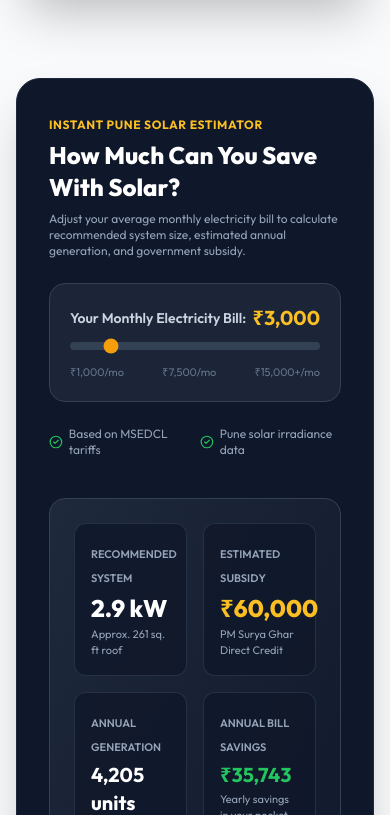
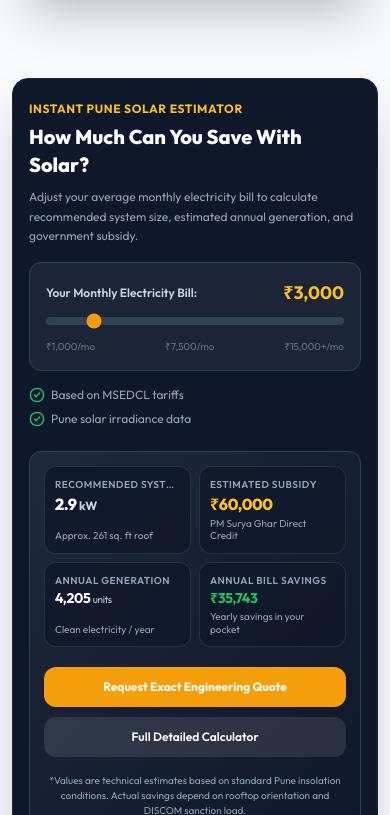
Before and after one commit to vidishagawas121/AquaSol, a React (Vite) app in the folder frontend/: page / in a window 390 px wide. Shown: the part 4609-5424 px from the top of the page. Built offline with nearby package versions, Linux system fonts and the light colour scheme.

Commit message:
fix(mobile): prevent subsidy numbers from overflowing cards and enhance mobile responsiveness

```diff
--- a/frontend/src/pages/HomePage.jsx
+++ b/frontend/src/pages/HomePage.jsx
@@ -483,27 +483,27 @@
       </section>
 
       {/* 5. INTERACTIVE SOLAR CALCULATOR QUICK WIDGET */}
-      <section className="max-w-7xl mx-auto px-4 sm:px-6 lg:px-8">
-        <div className="bg-slate-900 rounded-3xl p-8 sm:p-12 text-white shadow-2xl border border-slate-800">
-          <div className="grid grid-cols-1 lg:grid-cols-12 gap-10 items-center">
+      <section className="max-w-7xl mx-auto px-3 sm:px-6 lg:px-8">
+        <div className="bg-slate-900 rounded-2xl sm:rounded-3xl p-4 sm:p-8 lg:p-12 text-white shadow-2xl border border-slate-800">
+          <div className="grid grid-cols-1 lg:grid-cols-12 gap-6 lg:gap-10 items-center">
             {/* Calculator Controls */}
-            <div className="lg:col-span-6 space-y-6">
+            <div className="lg:col-span-6 space-y-4 sm:space-y-6">
               <div>
                 <span className="text-xs font-bold uppercase tracking-wider text-brand-amber-400">
                   Instant Pune Solar Estimator
                 </span>
-                <h2 className="text-2xl sm:text-3xl font-extrabold text-white mt-1">
+                <h2 className="text-xl sm:text-3xl font-extrabold text-white mt-1">
                   How Much Can You Save With Solar?
                 </h2>
-                <p className="text-xs sm:text-sm text-slate-400 mt-2">
+                <p className="text-xs sm:text-sm text-slate-400 mt-2 leading-relaxed">
                   Adjust your average monthly electricity bill to calculate recommended system size, estimated annual generation, and government subsidy.
                 </p>
               </div>
 
-              <div className="space-y-2 bg-slate-800/80 p-5 rounded-2xl border border-slate-700">
-                <div className="flex items-center justify-between text-sm">
+              <div className="space-y-2 bg-slate-800/80 p-4 sm:p-5 rounded-xl sm:rounded-2xl border border-slate-700">
+                <div className="flex items-center justify-between text-xs sm:text-sm">
                   <span className="text-slate-300 font-semibold">Your Monthly Electricity Bill:</span>
-                  <span className="text-xl font-bold text-brand-amber-400">₹{monthlyBill.toLocaleString('en-IN')}</span>
+                  <span className="text-lg sm:text-xl font-bold text-brand-amber-400">₹{monthlyBill.toLocaleString('en-IN')}</span>
                 </div>
                 <input
                   type="range"
@@ -514,63 +514,79 @@
                   onChange={(e) => setMonthlyBill(Number(e.target.value))}
                   className="w-full h-2 bg-slate-700 rounded-lg appearance-none cursor-pointer accent-brand-amber-500"
                 />
-                <div className="flex justify-between text-[11px] text-slate-500">
+                <div className="flex justify-between text-[10px] sm:text-[11px] text-slate-500">
                   <span>₹1,000/mo</span>
                   <span>₹7,500/mo</span>
                   <span>₹15,000+/mo</span>
                 </div>
               </div>
 
-              <div className="flex items-center gap-4 text-xs text-slate-400">
+              <div className="flex flex-col sm:flex-row sm:items-center gap-2 sm:gap-4 text-xs text-slate-400">
                 <div className="flex items-center gap-1.5">
-                  <CheckCircle2 className="w-4 h-4 text-brand-green-500" />
+                  <CheckCircle2 className="w-4 h-4 text-brand-green-500 shrink-0" />
                   <span>Based on MSEDCL tariffs</span>
                 </div>
                 <div className="flex items-center gap-1.5">
-                  <CheckCircle2 className="w-4 h-4 text-brand-green-500" />
+                  <CheckCircle2 className="w-4 h-4 text-brand-green-500 shrink-0" />
                   <span>Pune solar irradiance data</span>
                 </div>
               </div>
             </div>
 
             {/* Calculated Output Card */}
-            <div className="lg:col-span-6 bg-gradient-to-br from-slate-800 to-slate-900 p-6 sm:p-8 rounded-2xl border border-slate-700 space-y-6">
-              <div className="grid grid-cols-2 gap-4">
-                <div className="bg-slate-900/80 p-4 rounded-xl border border-slate-700/60">
-                  <span className="text-[11px] font-semibold text-slate-400 uppercase">Recommended System</span>
-                  <p className="text-2xl sm:text-3xl font-extrabold text-white mt-1">{calcResult.kw} kW</p>
-                  <p className="text-[11px] text-slate-400 mt-0.5">Approx. {Math.round(calcResult.kw * 90)} sq. ft roof</p>
+            <div className="lg:col-span-6 bg-gradient-to-br from-slate-800 to-slate-900 p-3.5 sm:p-6 lg:p-8 rounded-xl sm:rounded-2xl border border-slate-700 space-y-4 sm:space-y-6">
+              <div className="grid grid-cols-2 gap-2 sm:gap-4">
+                <div className="bg-slate-900/80 p-2.5 xs:p-3 sm:p-4 rounded-xl border border-slate-700/60 overflow-hidden flex flex-col justify-between">
+                  <div>
+                    <span className="text-[10px] sm:text-[11px] font-semibold text-slate-400 uppercase tracking-wider block truncate">Recommended System</span>
+                    <p className="text-base xs:text-lg sm:text-2xl lg:text-3xl font-extrabold text-white mt-0.5 sm:mt-1 leading-tight tracking-tight">
+                      {calcResult.kw} <span className="text-xs sm:text-base font-bold text-slate-300">kW</span>
+                    </p>
+                  </div>
+                  <p className="text-[10px] sm:text-[11px] text-slate-400 mt-1 leading-tight">Approx. {Math.round(calcResult.kw * 90)} sq. ft roof</p>
                 </div>
 
-                <div className="bg-slate-900/80 p-4 rounded-xl border border-slate-700/60">
-                  <span className="text-[11px] font-semibold text-slate-400 uppercase">Estimated Subsidy</span>
-                  <p className="text-2xl sm:text-3xl font-extrabold text-brand-amber-400 mt-1">₹{calcResult.subsidy.toLocaleString('en-IN')}</p>
-                  <p className="text-[11px] text-slate-400 mt-0.5">PM Surya Ghar Direct Credit</p>
+                <div className="bg-slate-900/80 p-2.5 xs:p-3 sm:p-4 rounded-xl border border-slate-700/60 overflow-hidden flex flex-col justify-between">
+                  <div>
+                    <span className="text-[10px] sm:text-[11px] font-semibold text-slate-400 uppercase tracking-wider block truncate">Estimated Subsidy</span>
+                    <p className="text-base xs:text-lg sm:text-2xl lg:text-3xl font-extrabold text-brand-amber-400 mt-0.5 sm:mt-1 leading-tight tracking-tight whitespace-nowrap">
+                      ₹{calcResult.subsidy.toLocaleString('en-IN')}
+                    </p>
+                  </div>
+                  <p className="text-[10px] sm:text-[11px] text-slate-400 mt-1 leading-tight">PM Surya Ghar Direct Credit</p>
                 </div>
 
-                <div className="bg-slate-900/80 p-4 rounded-xl border border-slate-700/60">
-                  <span className="text-[11px] font-semibold text-slate-400 uppercase">Annual Generation</span>
-                  <p className="text-xl sm:text-2xl font-bold text-white mt-1">{calcResult.units.toLocaleString('en-IN')} units</p>
-                  <p className="text-[11px] text-slate-400 mt-0.5">Clean electricity / year</p>
+                <div className="bg-slate-900/80 p-2.5 xs:p-3 sm:p-4 rounded-xl border border-slate-700/60 overflow-hidden flex flex-col justify-between">
+                  <div>
+                    <span className="text-[10px] sm:text-[11px] font-semibold text-slate-400 uppercase tracking-wider block truncate">Annual Generation</span>
+                    <p className="text-sm xs:text-base sm:text-xl lg:text-2xl font-bold text-white mt-0.5 sm:mt-1 leading-tight tracking-tight">
+                      {calcResult.units.toLocaleString('en-IN')} <span className="text-[10px] sm:text-xs font-normal text-slate-300">units</span>
+                    </p>
+                  </div>
+                  <p className="text-[10px] sm:text-[11px] text-slate-400 mt-1 leading-tight">Clean electricity / year</p>
                 </div>
 
-                <div className="bg-slate-900/80 p-4 rounded-xl border border-slate-700/60">
-                  <span className="text-[11px] font-semibold text-slate-400 uppercase">Annual Bill Savings</span>
-                  <p className="text-xl sm:text-2xl font-bold text-brand-green-500 mt-1">₹{calcResult.savings.toLocaleString('en-IN')}</p>
-                  <p className="text-[11px] text-slate-400 mt-0.5">Yearly savings in your pocket</p>
+                <div className="bg-slate-900/80 p-2.5 xs:p-3 sm:p-4 rounded-xl border border-slate-700/60 overflow-hidden flex flex-col justify-between">
+                  <div>
+                    <span className="text-[10px] sm:text-[11px] font-semibold text-slate-400 uppercase tracking-wider block truncate">Annual Bill Savings</span>
+                    <p className="text-sm xs:text-base sm:text-xl lg:text-2xl font-bold text-brand-green-500 mt-0.5 sm:mt-1 leading-tight tracking-tight whitespace-nowrap">
+                      ₹{calcResult.savings.toLocaleString('en-IN')}
+                    </p>
+                  </div>
+                  <p className="text-[10px] sm:text-[11px] text-slate-400 mt-1 leading-tight">Yearly savings in your pocket</p>
                 </div>
               </div>
 
-              <div className="pt-2 flex flex-col sm:flex-row gap-3">
+              <div className="pt-1 sm:pt-2 flex flex-col sm:flex-row gap-2.5 sm:gap-3">
                 <button
                   onClick={() => handleOpenQuote(`${calcResult.kw} kW Rooftop Solar System`)}
-                  className="flex-1 py-3 bg-brand-amber-500 hover:bg-brand-amber-600 text-white font-bold text-xs rounded-xl shadow transition text-center"
+                  className="flex-1 py-3 bg-brand-amber-500 hover:bg-brand-amber-600 text-white font-bold text-xs sm:text-sm rounded-xl shadow transition text-center active:scale-[0.99]"
                 >
                   Request Exact Engineering Quote
                 </button>
                 <Link
                   to="/solar-calculator"
-                  className="px-5 py-3 bg-white/10 hover:bg-white/20 text-white font-semibold text-xs rounded-xl transition text-center"
+                  className="px-5 py-3 bg-white/10 hover:bg-white/20 text-white font-semibold text-xs sm:text-sm rounded-xl transition text-center active:scale-[0.99]"
                 >
                   Full Detailed Calculator
                 </Link>
--- a/frontend/src/pages/SolarCalculatorPage.jsx
+++ b/frontend/src/pages/SolarCalculatorPage.jsx
@@ -192,67 +192,67 @@
 
           {/* Results Output Column */}
           <div className="lg:col-span-7 space-y-6">
-            <div className="bg-slate-900 text-white p-8 rounded-3xl border border-slate-800 shadow-2xl space-y-6">
+            <div className="bg-slate-900 text-white p-4 sm:p-8 rounded-2xl sm:rounded-3xl border border-slate-800 shadow-2xl space-y-5 sm:space-y-6">
               <div>
                 <span className="text-xs font-bold uppercase tracking-wider text-brand-amber-400">
                   Estimated Recommendation
                 </span>
-                <h3 className="text-2xl sm:text-3xl font-extrabold text-white mt-1">
+                <h3 className="text-xl sm:text-3xl font-extrabold text-white mt-1 leading-tight">
                   {recommendedKw} kW Rooftop Solar Plant
                 </h3>
-                <p className="text-xs text-slate-400 mt-1">
+                <p className="text-xs text-slate-400 mt-1 leading-relaxed">
                   Tailored to offset your ₹{monthlyBill.toLocaleString('en-IN')}/month electricity bill.
                 </p>
               </div>
 
               {/* Key Metrics Grid */}
-              <div className="grid grid-cols-2 sm:grid-cols-3 gap-4">
-                <div className="bg-slate-800/90 p-4 rounded-2xl border border-slate-700">
-                  <span className="text-[11px] text-slate-400 font-medium">Govt. Subsidy</span>
-                  <p className="text-2xl font-black text-brand-amber-400 mt-0.5">
+              <div className="grid grid-cols-2 sm:grid-cols-3 gap-2 sm:gap-4">
+                <div className="bg-slate-800/90 p-2.5 xs:p-3 sm:p-4 rounded-xl sm:rounded-2xl border border-slate-700 overflow-hidden flex flex-col justify-between">
+                  <span className="text-[10px] sm:text-[11px] text-slate-400 font-medium block truncate">Govt. Subsidy</span>
+                  <p className="text-base xs:text-lg sm:text-2xl font-black text-brand-amber-400 mt-0.5 tracking-tight whitespace-nowrap">
                     ₹{eligibleSubsidy.toLocaleString('en-IN')}
                   </p>
-                  <p className="text-[10px] text-slate-400">PM Surya Ghar DBT</p>
+                  <p className="text-[9px] xs:text-[10px] text-slate-400 mt-0.5 leading-tight">PM Surya Ghar DBT</p>
                 </div>
 
-                <div className="bg-slate-800/90 p-4 rounded-2xl border border-slate-700">
-                  <span className="text-[11px] text-slate-400 font-medium">Annual Savings</span>
-                  <p className="text-2xl font-black text-emerald-400 mt-0.5">
+                <div className="bg-slate-800/90 p-2.5 xs:p-3 sm:p-4 rounded-xl sm:rounded-2xl border border-slate-700 overflow-hidden flex flex-col justify-between">
+                  <span className="text-[10px] sm:text-[11px] text-slate-400 font-medium block truncate">Annual Savings</span>
+                  <p className="text-base xs:text-lg sm:text-2xl font-black text-emerald-400 mt-0.5 tracking-tight whitespace-nowrap">
                     ₹{annualSavings.toLocaleString('en-IN')}
                   </p>
-                  <p className="text-[10px] text-slate-400">Estimated bill reduction</p>
+                  <p className="text-[9px] xs:text-[10px] text-slate-400 mt-0.5 leading-tight">Estimated bill reduction</p>
                 </div>
 
-                <div className="bg-slate-800/90 p-4 rounded-2xl border border-slate-700">
-                  <span className="text-[11px] text-slate-400 font-medium">Payback Period</span>
-                  <p className="text-2xl font-black text-white mt-0.5">
-                    {paybackYears} Years
+                <div className="bg-slate-800/90 p-2.5 xs:p-3 sm:p-4 rounded-xl sm:rounded-2xl border border-slate-700 overflow-hidden flex flex-col justify-between">
+                  <span className="text-[10px] sm:text-[11px] text-slate-400 font-medium block truncate">Payback Period</span>
+                  <p className="text-base xs:text-lg sm:text-2xl font-black text-white mt-0.5 tracking-tight">
+                    {paybackYears} <span className="text-xs sm:text-sm font-normal text-slate-300">Years</span>
                   </p>
-                  <p className="text-[10px] text-slate-400">Then 21+ yrs free power</p>
+                  <p className="text-[9px] xs:text-[10px] text-slate-400 mt-0.5 leading-tight">Then 21+ yrs free power</p>
                 </div>
 
-                <div className="bg-slate-800/90 p-4 rounded-2xl border border-slate-700">
-                  <span className="text-[11px] text-slate-400 font-medium">Annual Generation</span>
-                  <p className="text-xl font-bold text-white mt-0.5">
-                    {annualUnits.toLocaleString('en-IN')}
+                <div className="bg-slate-800/90 p-2.5 xs:p-3 sm:p-4 rounded-xl sm:rounded-2xl border border-slate-700 overflow-hidden flex flex-col justify-between">
+                  <span className="text-[10px] sm:text-[11px] text-slate-400 font-medium block truncate">Annual Generation</span>
+                  <p className="text-sm xs:text-base sm:text-xl font-bold text-white mt-0.5 tracking-tight">
+                    {annualUnits.toLocaleString('en-IN')} <span className="text-[10px] sm:text-xs font-normal text-slate-300">units</span>
                   </p>
-                  <p className="text-[10px] text-slate-400">Units (kWh) per year</p>
+                  <p className="text-[9px] xs:text-[10px] text-slate-400 mt-0.5 leading-tight">Units (kWh) / year</p>
                 </div>
 
-                <div className="bg-slate-800/90 p-4 rounded-2xl border border-slate-700">
-                  <span className="text-[11px] text-slate-400 font-medium">25-Yr Net Savings</span>
-                  <p className="text-xl font-bold text-emerald-400 mt-0.5">
+                <div className="bg-slate-800/90 p-2.5 xs:p-3 sm:p-4 rounded-xl sm:rounded-2xl border border-slate-700 overflow-hidden flex flex-col justify-between">
+                  <span className="text-[10px] sm:text-[11px] text-slate-400 font-medium block truncate">25-Yr Net Savings</span>
+                  <p className="text-sm xs:text-base sm:text-xl font-bold text-emerald-400 mt-0.5 tracking-tight whitespace-nowrap">
                     ₹{Math.max(0, lifetime25YrSavings).toLocaleString('en-IN')}
                   </p>
-                  <p className="text-[10px] text-slate-400">Lifetime wealth created</p>
+                  <p className="text-[9px] xs:text-[10px] text-slate-400 mt-0.5 leading-tight">Lifetime wealth created</p>
                 </div>
 
-                <div className="bg-slate-800/90 p-4 rounded-2xl border border-slate-700">
-                  <span className="text-[11px] text-slate-400 font-medium">CO2 Offset</span>
-                  <p className="text-xl font-bold text-emerald-400 mt-0.5">
-                    {co2MitigatedTons} Tons
+                <div className="bg-slate-800/90 p-2.5 xs:p-3 sm:p-4 rounded-xl border border-slate-700 overflow-hidden flex flex-col justify-between">
+                  <span className="text-[10px] sm:text-[11px] text-slate-400 font-medium block truncate">CO2 Offset</span>
+                  <p className="text-sm xs:text-base sm:text-xl font-bold text-emerald-400 mt-0.5 tracking-tight">
+                    {co2MitigatedTons} <span className="text-[10px] sm:text-xs font-normal text-slate-300">Tons</span>
                   </p>
-                  <p className="text-[10px] text-slate-400">Green environmental benefit</p>
+                  <p className="text-[9px] xs:text-[10px] text-slate-400 mt-0.5 leading-tight">Green benefit</p>
                 </div>
               </div>
 
--- a/frontend/tailwind.config.js
+++ b/frontend/tailwind.config.js
@@ -42,6 +42,9 @@
       fontFamily: {
         sans: ['Outfit', 'system-ui', '-apple-system', 'BlinkMacSystemFont', 'Segoe UI', 'Roboto', 'sans-serif'],
       },
+      screens: {
+        'xs': '420px',
+      },
     },
   },
   plugins: [],
```
